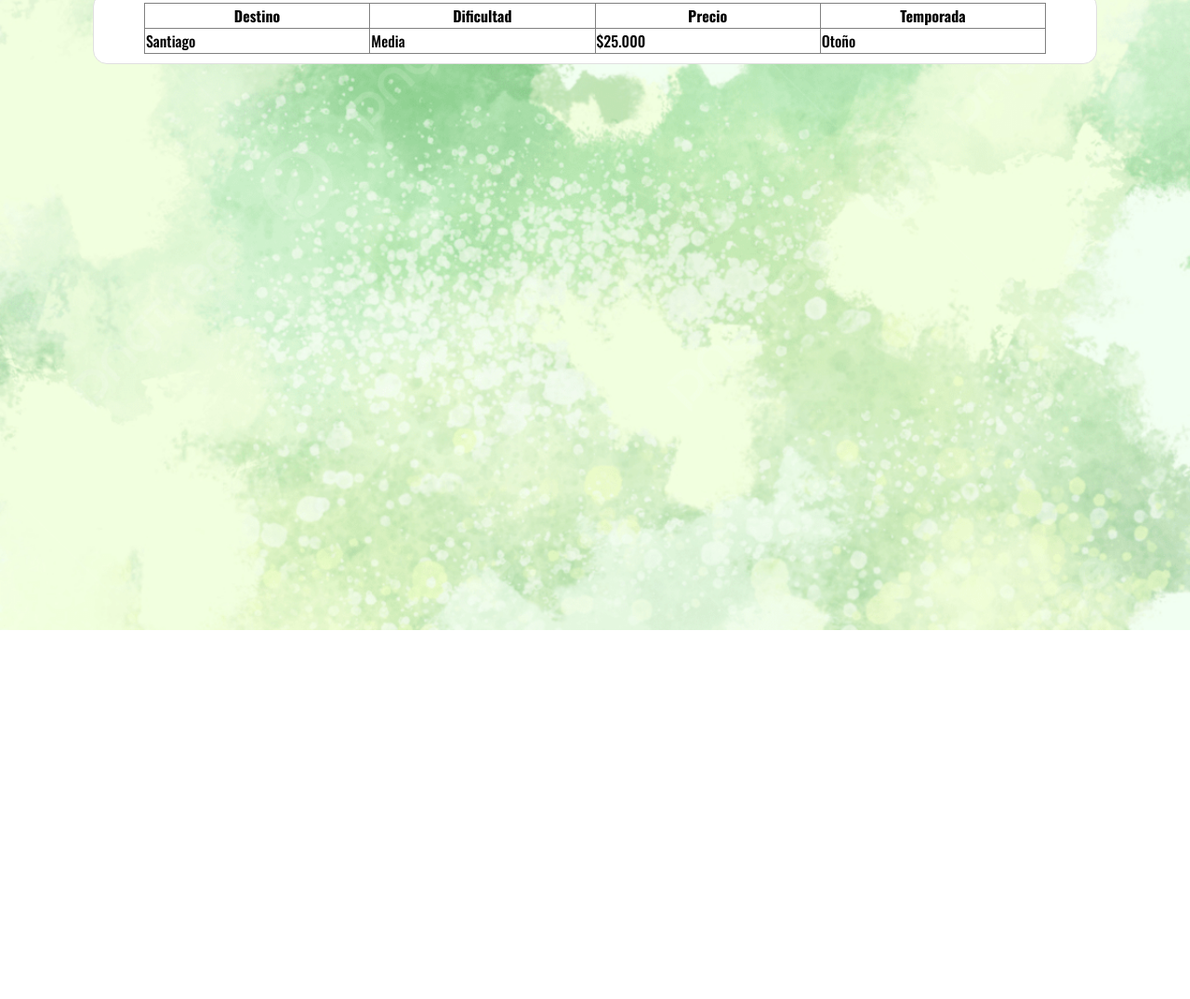
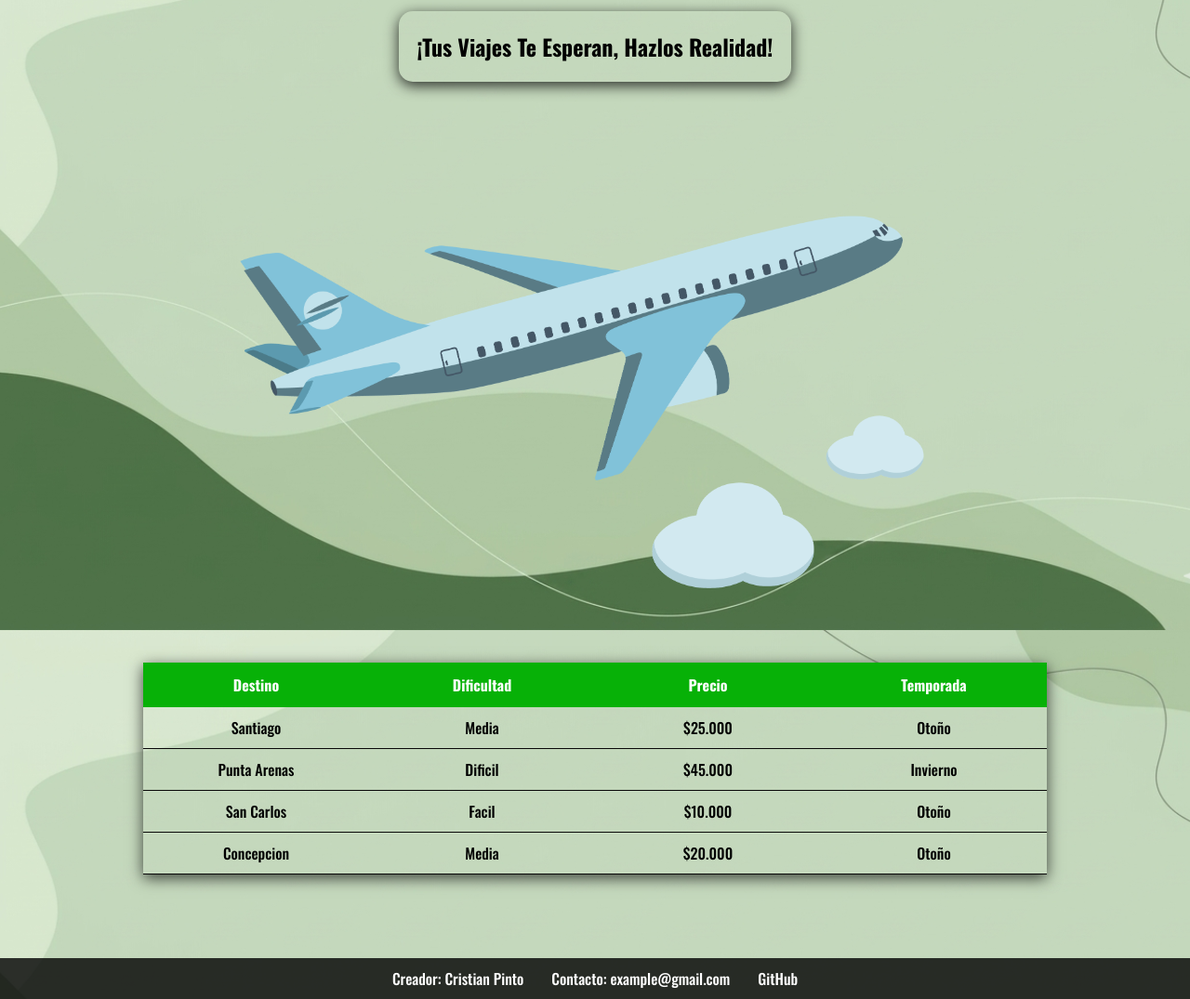
Before and after one commit to CristianPinto56/Sitio-a-Mano, a plain HTML site: page rviajes.html in a window 1280 px wide. Shown: the part 122-1197 px from the top of the page at 93% size. Before the commit the page ends 800 px from the top, so only its background shows below. Drawn offline with nearby package versions, Linux system fonts and the light colour scheme.

Commit message:
Avance 27-04 2026 Considerable

```diff
--- a/rviajes.html
+++ b/rviajes.html
@@ -12,12 +12,19 @@
 <body>
     <header>
         <nav>
-            <li><a href="index.html">Volver A Pagina Principal</a></li>
+            <ul>
+                <li><a href="index.html">Volver A La Pagina Principal</a></li>
+            </ul>
         </nav>
     </header>
     <main>
-        <section id="SecTablas">
-            <table border="solid">
+        <section id="PrinciViajes">
+            <h1 id="TituloViajes">¡Tus Viajes Te Esperan, Hazlos Realidad!</h1>
+            <img id="avion" src="images/avion.png">
+        </section>
+
+        <section>
+            <table id="SecTablas">
                 <thead>
                     <tr>
                         <th>Destino</th>
@@ -35,8 +42,44 @@
                         <td>Otoño</td>
                     </tr>
                 </tbody>
+
+                <tbody>
+                    <tr>
+                        <td>Punta Arenas</td>
+                        <td>Dificil</td>
+                        <td>$45.000</td>
+                        <td>Invierno</td>
+                    </tr>
+                </tbody>
+                <tbody>
+                    <tr>
+                        <td>San Carlos</td>
+                        <td>Facil</td>
+                        <td>$10.000</td>
+                        <td>Otoño</td>
+                    </tr>
+                </tbody>
+
+                <tbody>
+                    <tr>
+                        <td>Concepcion</td>
+                        <td>Media</td>
+                        <td>$20.000</td>
+                        <td>Otoño</td>
+                    </tr>
+                </tbody>
             </table>
+
+
         </section>
     </main>
+
+    <footer id="FooterViajes">
+            <ul class="ListaFt">
+            <li>Creador: Cristian Pinto</li>
+            <li>Contacto: example@gmail.com</li>
+            <li><a href="https://github.com/CristianPinto56" target="_blank">GitHub</a></li>
+        </ul>
+    </footer>
 </body>
 </html>
--- a/style.css
+++ b/style.css
@@ -1,7 +1,14 @@
 body{
     margin: 0px;
-    background-image: url("images/imagenfondo.jpg");
-    background-size: 100%;
+    background-image: url("images/fondoporgeminis.png");
+    background-size: cover;
+    /* Mantiene la imagen fija al hacer scroll */
+    background-attachment: fixed;
+    /* Asegura que el fondo se centre */
+    background-position: center;
+    /* Asegura que el body ocupe al menos el alto de la pantalla */
+    min-height: 100vh;
+
     font-family: "Oswald", sans-serif;
     font-optical-sizing: auto;
     font-weight: 500;
@@ -12,7 +19,7 @@ body{
 de arriba hacia abajo**/
 header{
     display: flex;
-    background-color: black;
+    background-color:rgba(0, 0, 0, 0.7); /* El 0.8 le da opacidad, una transparencia, los primeros 3 numeros son el color, luego la opacidad*/
     justify-content: center;
     align-items: center;
     padding: 0;
@@ -39,21 +46,28 @@ nav ul{
 }
 
 nav a{
+    display: inline-block;
     color: white;
     text-decoration: none;
+    transition: 0.3s;
 }
 
 nav a:hover{
     color: rgb(7, 177, 7);
+    transform: scale(1.05);
 }
+
 
 
 #Sprin{
     margin-top: 50px;
-    background-color: white;
-    border: 1px solid #e0e0e0;
     border-radius: 15px;
     padding: 60px;
+    max-width: 950px; /* Evita que crezca infinito hacia los lados */
+    margin-left: auto;
+    margin-right: auto;
+    box-shadow: 0px 4px 15px rgba(0,0,0,0.7); /* Sombra suave para dar profundidad */
+    border: none;
 
 }
 
@@ -64,19 +78,25 @@ nav a:hover{
 }
 
 #PasosV{
-    background-color: white;
-    border: 1px solid  #e0e0e0;
+    margin-top: 80px;
+    border: none;
     border-radius: 15px;
     padding: 15px;
     width: fit-content;
+    box-shadow: 0px 4px 15px rgba(0, 0, 0, 0.8);
+    margin-left: auto;
+    margin-right: auto; /* con ambas lineas del margin left y right hacemos que quede al medio de la pagina*/
 }
 
 #PasosCont{
-    background-color: white;
-    border: 1px solid #e0e0e0;
+    margin-top: 50px;
+    border: none;
     border-radius: 15px;
+    box-shadow: 0px 4px 15px rgba(0, 0, 0, 0.8);
     width: fit-content;
     border-left: 3px rgb(7, 177, 7) solid;
+    margin-left: auto;
+    margin-right: auto;
 }
 
 #PasosCont ol{
@@ -88,11 +108,28 @@ nav a:hover{
     font-size: 18px;
 }
 
+#PasosCont a {
+    display: inline-block;
+    background-color: #07b107;
+    color: white;
+    padding: 8px 15px;
+    text-decoration: none;
+    border-radius: 5px;
+    margin-top: 5px;
+    font-size: 14px;
+    transition: 0.3s;
+}
+
+#PasosCont a:hover {
+    background-color: #058a05;
+    transform: scale(1.05); /* Se agranda un poquito al tocarlo */
+}
+
 
 #FooterP1{
-    background-color: black;
+    background-color:rgba(0, 0, 0, 0.8);
     justify-content: center;
-    margin-top: 50px;
+    margin-top: 80px;
 }
 
 .ListaFt{
@@ -108,7 +145,21 @@ nav a:hover{
     color: white;
 }
 
-/** Pagina de viajes**/
+.ListaFt a{
+    display: inline-block;
+    text-decoration: none;
+    color: white;
+    transition: 0.3s;
+}
+.ListaFt a:hover{
+    color: #058a05;
+    transform: scale(1.05);
+}
+
+
+
+
+/** PAGINA DE VIAJES**/
 
 
 table {
@@ -116,13 +167,52 @@ table {
     width: 90%;
     margin: 10px auto;
     border-collapse: collapse;
+    box-shadow: 0px 4px 15px rgba(0, 0, 0, 0.7);
+}
+
+th {
+    background-color: #07b107;
+    color: white;
+    padding: 12px;
+}
+
+td {
+    padding: 10px;
+    border-bottom: 1px solid #080808; /* Solo una línea abajo */
+    text-align: center;
+}
+
+tr:hover {
+    background-color: #a6dae7;
+    transform: scale(1.02);
+    border: 1px;
+    border-radius: 15px;
+}
+
+#PrinciViajes{
+    margin-top: 20px;
+    display: flex;
+    flex-direction: column;
+    align-items: center;
+    justify-content: center;
+}
+
+#TituloViajes{
+    border:none;
+    border-radius: 15px;
+    box-shadow: 0px 4px 15px rgba(0, 0, 0, 0.8);
+    padding: 20px;
+    text-align: center;
+    margin: 50px auto 20px auto;
+}
+
+#avion{
+    margin-top: 50px;
+    width: 900px;
 }
 
 
-#SecTablas{
-    background-color: white;
-    border: 1px solid #e0e0e0;
-    border-radius: 15px;
-    width: fit-content;
-    margin-top: 50px;
+#FooterViajes{
+    margin-top: 90px;
+    background-color: rgba(0, 0, 0, 0.8);
 }
```
Also changed, not shown: index.html (+2 -2 lines), images/avion.png (added), images/bosque.jpg (added), images/fondominimalistaverde.avif (deleted), images/fondoporgeminis.png (added), images/imagenfondo.jpg (deleted).
